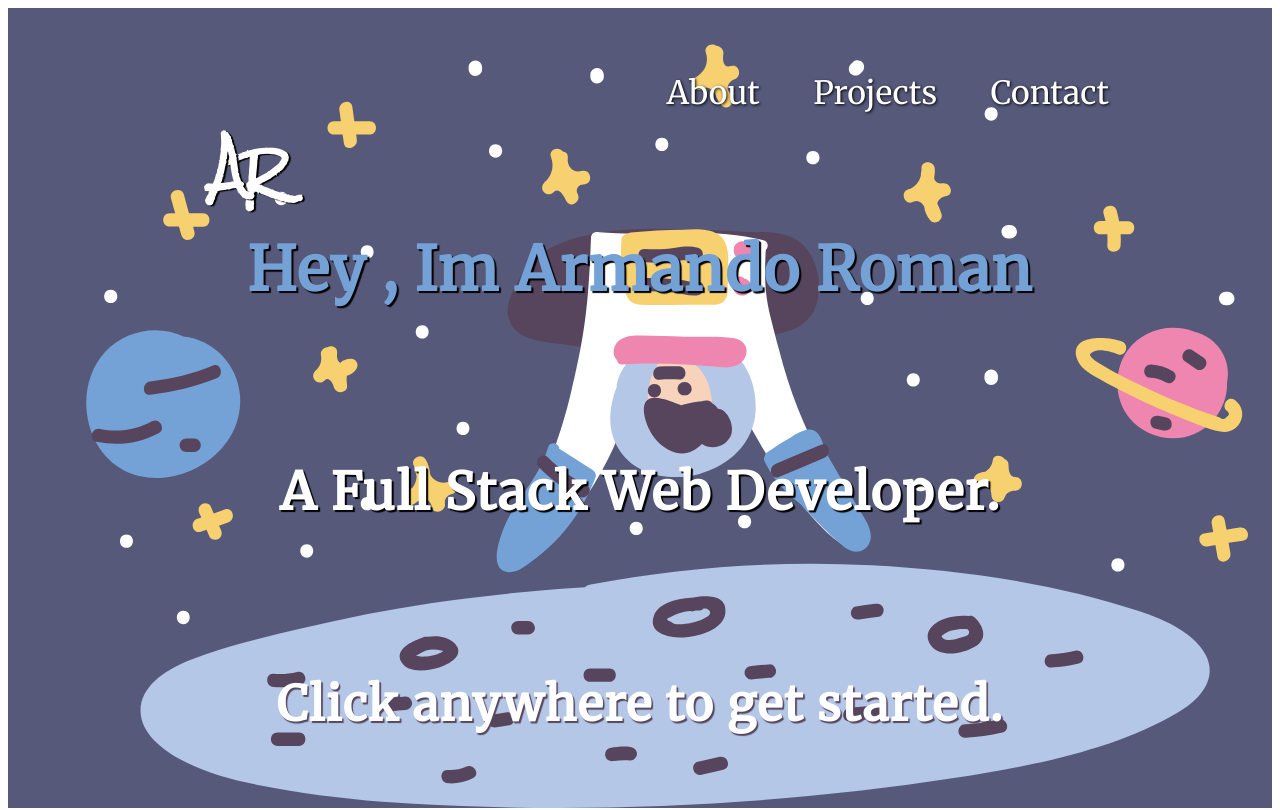
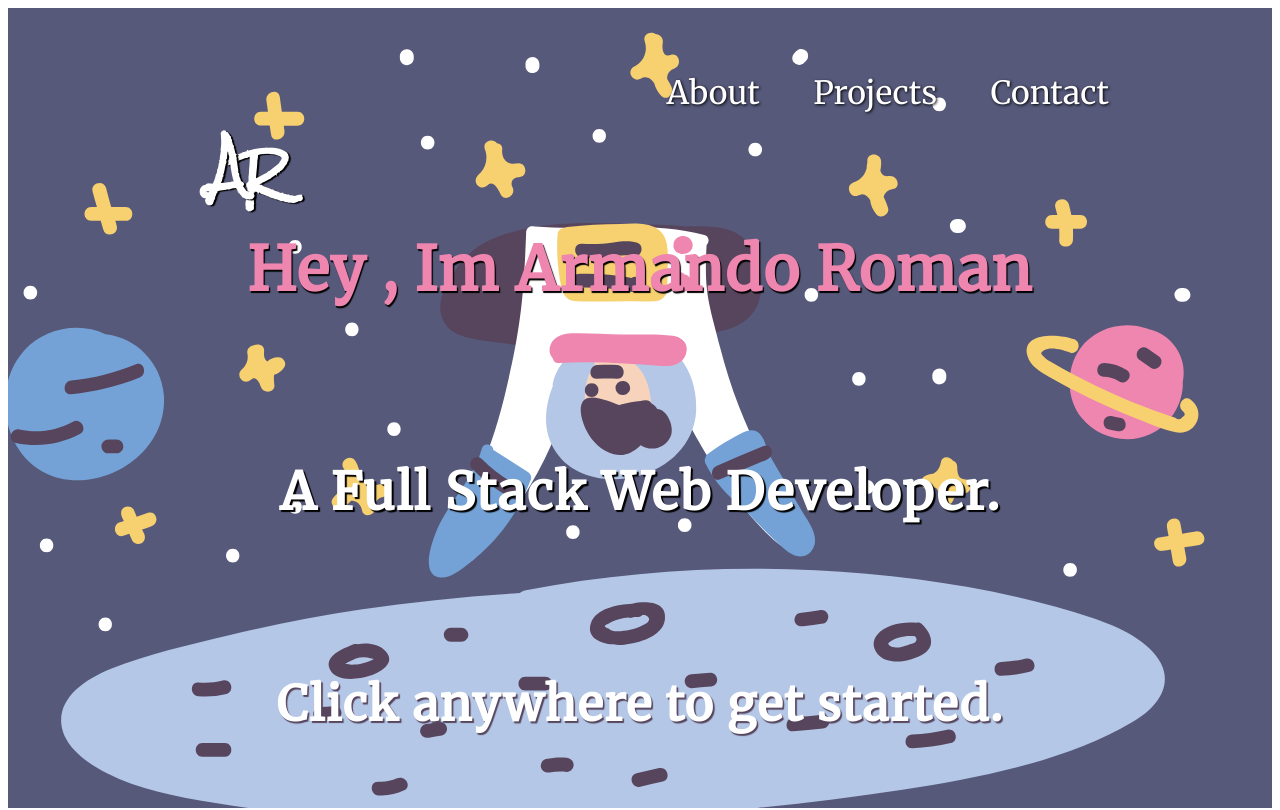
Before and after one commit to armandoroman1016/armando_roman_portfolio, a React (Create React App) app in the folder armando_roman_portfolio/: page / in a window 1280 px wide. Shown: the top 810 px of the page. Built offline with nearby package versions, Linux system fonts and the light colour scheme; a web font is replaced by a local one.

Commit message:
styles updated

```diff
--- a/armando_roman_portfolio/src/components/LandingPage.js
+++ b/armando_roman_portfolio/src/components/LandingPage.js
@@ -52,8 +52,8 @@ const LandingPage = props => {
     return(
         <div className = 'landing-container' style = {{
             background :
-            `url(${background}) center center` ,
-            backgroundSize : 'cover',
+            `url(${background}) right center` ,
+            backgroundSize : '110%',
             backgroundColor: '#56597a'}}>
             <NavBar/>
             <h1 className = 'name-header hide'
--- a/armando_roman_portfolio/src/styles/LandingPage.scss
+++ b/armando_roman_portfolio/src/styles/LandingPage.scss
@@ -2,6 +2,7 @@
 
 .landing-container{
     height: 100vh;
+    width: 100%;
     background: rgba( 86, 89, 122, .5);
     display: flex;
     flex-direction: column;
@@ -11,8 +12,8 @@
     font-family: 'Merriweather', 'Times New Roman', Times, serif;
     .name-header{
             font-size:3.8rem;
-            color:#74A2D6;
-            text-shadow: 2px 2px 1px #000000;
+            color:#EF86B0;
+            text-shadow: 1.2px 2px 1px #000000;
             letter-spacing: 1.3px;
     }
     h2{
```
Also changed, not shown: armando_roman_portfolio/src/assests/images/background.svg.
